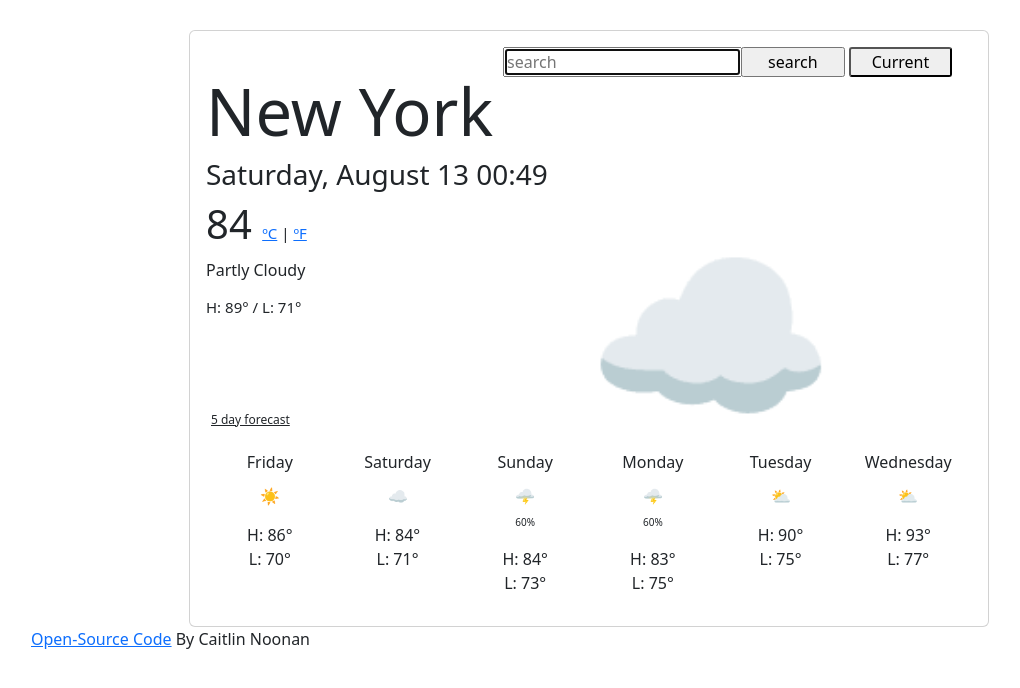
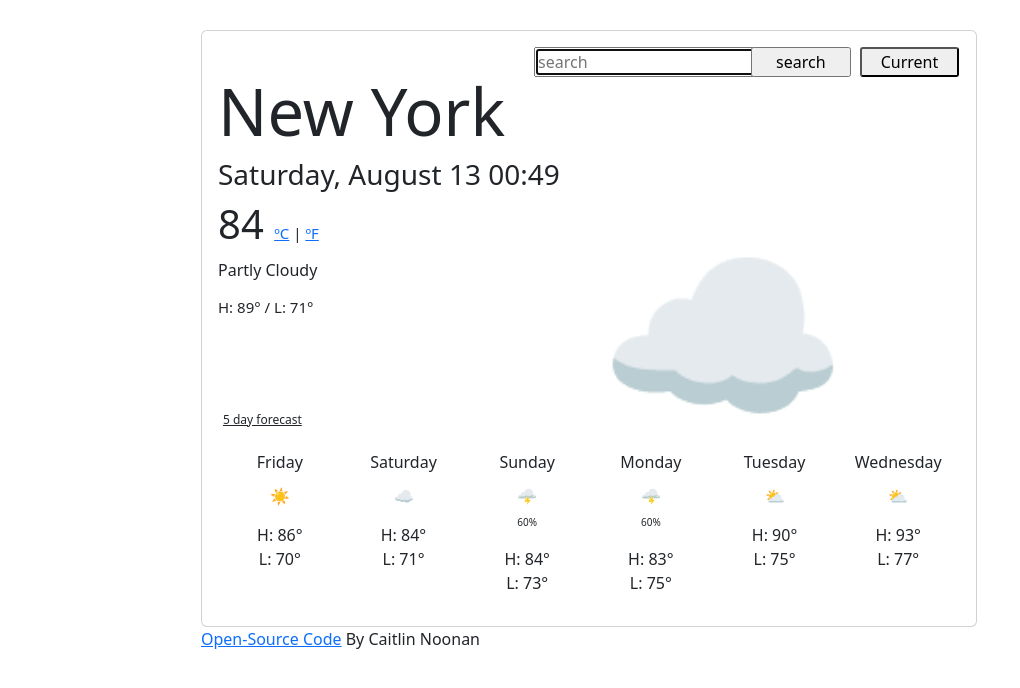
Before and after one commit to cnoonan612/weather-app, a plain HTML site: page index.html in a window 1280 px wide. Shown: the top 688 px of the page, without its empty margins (51-1071 px from the left). Drawn offline with nearby package versions, Linux system fonts and the light colour scheme; no server answers.

Commit message:
Update style.css
adjusted positioning of search engine

```diff
--- a/src/style.css
+++ b/src/style.css
@@ -24,22 +24,20 @@ p {
 .container {
   padding-top: 30px;
   opacity: var(-100px);
-}
-.card {
   max-width: 800px;
   margin: 0 auto;
 }
 .search-form {
   position: relative;
-  right: -225px;
+  right: -250px;
 }
 .search-button {
   position: relative;
-  right: 85px;
+  right: 100px;
 }
 .current-button {
   position: relative;
-  right: 105px;
+  right: 115px;
   border-radius: 3px;
 }
 .degrees {
```
